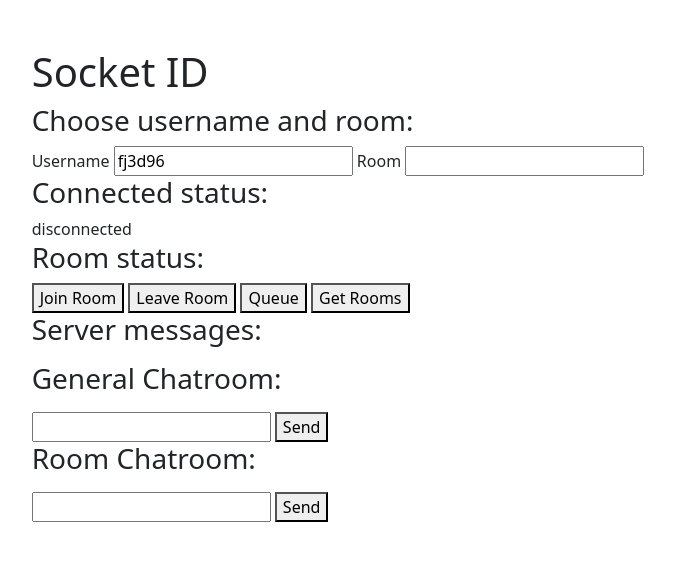
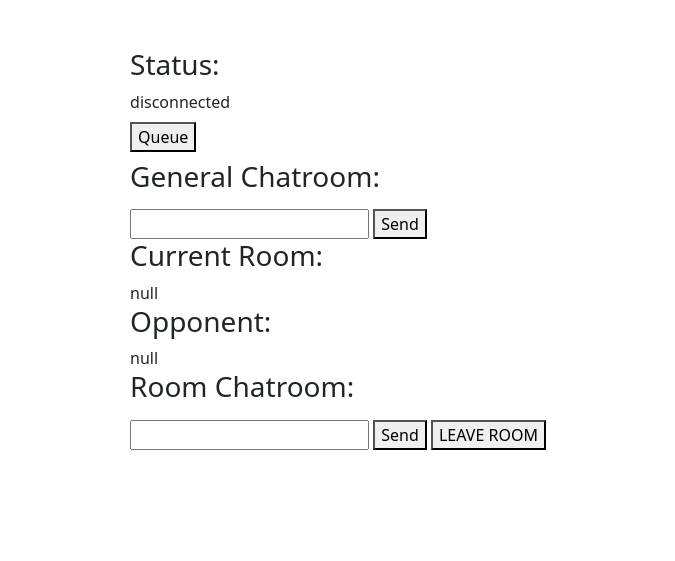
Before and after one commit to calvh/flask-socketio-tester, a Flask app: page / in a window 1280 px wide. Shown: the top 561 px of the page, without its empty margins (302-977 px from the left). Run offline with Flask 2, Linux system fonts and the light colour scheme; some libraries are stand-ins or nearby versions.

Commit message:
Add queuing system and frontend indicators

```diff
--- a/app/__init__.py
+++ b/app/__init__.py
@@ -22,20 +22,40 @@ socketio = SocketIO(
 # keep track of connected clients for reference in queue
 clients = set()
 
+# use queue to push clients into rooms
+queue = deque()
 
-queue = deque()
-# use queue to push clients into rooms
-# add to queue
-# trigger dequeuing
+
+@socketio.on("connect")
+def handle_connect(auth):
+    sid = request.sid
+
+    # TODO confirm that this works for logged in users
+    username = session.get("username", sid)
+
+    emit("general notification", f"{username} CONNECTED", broadcast=True)
+
+    clients.add(sid)
+
+
+@socketio.on("disconnect")
+def handle_disconnect():
+    sid = request.sid
+    clients.remove(sid)
+
+    for room in rooms():
+        emit("room notification", f"{sid} DISCONNECTED", to=room)
+
+
 @socketio.on("queue")
 def handle_queue():
-
     sid = request.sid
 
     # prevent duplicate queuing
-    if sid not in queue:
-        queue.append(sid)
+    if len(rooms()) > 1:
+        return emit("user notification", "Already in a room!")
 
+    queue.append(sid)
     players = set()
 
     while len(players) < 2:
@@ -48,7 +68,14 @@ def handle_queue():
     if len(players) < 2:
         last = players.pop()
         queue.append(last)
-        return emit("user notification", "Failed to find a match", to=last)
+        emit(
+            "status change",
+            {"status": "Waiting for players to join..."},
+            to=last,
+        )
+        return emit(
+            "user notification", "Waiting for players to join...", to=last
+        )
 
     # match found
     player1 = players.pop()
@@ -56,38 +83,31 @@ def handle_queue():
 
     room_id = uuid.uuid4().hex
 
+    # TODO investigate if this is necessary
     # check for collision with existing socket ids
-    # TODO investigate if this is necessary
     while room_id in clients:
         room_id = uuid.uuid4().hex
 
     join_room(room_id, sid=player1)
     join_room(room_id, sid=player2)
+
+    emit("status change", {"status": f"In game with {player2}"}, to=player1)
+    emit("status change", {"status": f"In game with {player1}"}, to=player2)
+
+    emit("room notification", f"{player1} JOINED", to=room_id)
+    emit("room notification", f"{player2} JOINED", to=room_id)
+
     emit("user notification", f"Joined room {room_id}", to=player1)
     emit("user notification", f"Joined room {room_id}", to=player2)
     emit("joined room", {"room": room_id, "opponent": player2}, to=player1)
     emit("joined room", {"room": room_id, "opponent": player1}, to=player2)
-    emit("room notification", f"{player1} vs {player2}!", to=room_id)
-
-
-@socketio.on("connected")
-def handle_connected(data):
-
-    data["message"] = "ONLINE"
-
-    # unnamed events will be handled by "messsage" on client-side
-    send(data, broadcast=True)
-
-    # could use request.sid or request.sid
-    sid = request.sid
-    clients.add(sid)
-
-    # TODO for registered users can use username from session
-    # ensure login method writes username to session cookie
 
 
 @socketio.on("general chat")
 def handle_general_chat(data):
+    sid = request.sid
+    username = session.get("username", sid)
+    data["username"] = username
     send(data, broadcast=True)
 
 
@@ -96,35 +116,13 @@ def handle_room_chat(data):
     # send named event so frontend can handle separately from general messages
     # check if client is in room
     if data["room"] in rooms():
+        sid = request.sid
+        username = session.get("username", sid)
+        data["username"] = username
         emit("room chat", data, to=data["room"])
 
 
-@socketio.on("get rooms")
-def handle_get_rooms(data):
-    emit("get rooms", {"rooms": rooms()})
-
-
-@socketio.on("disconnect")
-def handle_disconnect():
-    print(f"{request.sid} disconnected")
-    clients.remove(request.sid)
-
-
-@socketio.on("join")
-def on_join(data):
-
-    sid = request.sid
-    room = data["room"]
-
-    join_room(room)
-
-    # notify user of successful join
-    emit("user notification", f"Joined {room}")
-
-    # notify room that a new user has joined
-    emit("room notification", f"{sid} JOINED", to=room)
-
-
+# leave room
 @socketio.on("leave")
 def on_leave(data):
 
@@ -134,6 +132,7 @@ def on_leave(data):
 
     # notify user of successful exit
     emit("user notification", f"Left {room}")
+    emit("status change", {"status": "CONNECTED"})
 
     # notify room that a user has left
     emit("room notification", f"{sid} LEFT", to=room)
--- a/app/static/buttonlisten.js
+++ b/app/static/buttonlisten.js
@@ -1,13 +1,8 @@
 "use strict";
-
-$btnJoinRoom.addEventListener("click", (event) => {
-  event.preventDefault();
-  // joinRoom(getRoom());
-});
 
 $btnLeaveRoom.addEventListener("click", (event) => {
   event.preventDefault();
-  leaveRoom(getRoom());
+  leaveRoom(room);
 });
 
 $btnQueue.addEventListener("click", (event) => {
@@ -15,21 +10,13 @@ $btnQueue.addEventListener("click", (event) => {
   socket.emit("queue");
 });
 
-$btnGetRooms.addEventListener("click", (event) => {
-  event.preventDefault();
-  const username = getUsername() ? getUsername() : "anonymous";
-  socket.emit("get rooms", { username });
-});
-
 $btnSendGeneralChat.addEventListener("click", (event) => {
   event.preventDefault();
 
-  const username = getUsername() ? getUsername() : "anonymous";
   const message = $inputGeneralChat.value.trim();
 
   if (message) {
     socket.emit("general chat", {
-      username,
       message,
     });
   }
@@ -38,13 +25,10 @@ $btnSendGeneralChat.addEventListener("click", (event) => {
 $btnSendRoomChat.addEventListener("click", (event) => {
   event.preventDefault();
 
-  const username = getUsername() ? getUsername() : "anonymous";
-  const room = getRoom();
   const message = $inputRoomChat.value.trim();
 
   if (room && message) {
     socket.emit("room chat", {
-      username,
       message,
       room,
     });
--- a/app/static/definitions.js
+++ b/app/static/definitions.js
@@ -2,18 +2,12 @@
 
 const $socketId = document.querySelector("#socket-id");
 
-const $inputUsername = document.querySelector("#input-username");
-const $inputRoom = document.querySelector("#input-room");
-
 const $status = document.querySelector("#status");
 
 const $currentRoom = document.querySelector("#current-room");
-const $btnJoinRoom = document.querySelector("#btn-join-room");
+const $opponent = document.querySelector("#opponent");
 const $btnLeaveRoom = document.querySelector("#btn-leave-room");
 const $btnQueue = document.querySelector("#btn-queue");
-const $btnGetRooms = document.querySelector("#btn-get-rooms");
-
-const $serverMessages = document.querySelector("#server-messages");
 
 const $generalChatMessages = document.querySelector("#general-chat-messages");
 const $inputGeneralChat = document.querySelector("#input-general-chat");
--- a/app/static/functions.js
+++ b/app/static/functions.js
@@ -3,26 +3,15 @@
 const generateRandomString = (length = 6) =>
   Math.random().toString(20).substr(2, length);
 
-const getUsername = () => {
-  return $inputUsername.value.trim();
-};
-
-const getRoom = () => {
-  return $inputRoom.value.trim();
-};
-
-// trigger server to initiate join room
-const joinRoom = (room) => {
-  if (room) {
-    socket.emit("join", { username: getUsername(), room });
-    $currentRoom.textContent = room;
-  }
-};
-
 // trigger server to initiate leave room
 const leaveRoom = (room) => {
   if (room) {
-    socket.emit("leave", { username: getUsername(), room });
+    socket.emit("leave", { room });
+
     $currentRoom.textContent = "null";
+    $opponent.textContent = "null";
+
+    room = null;
+    opponent = null;
   }
 };
--- a/app/static/init.js
+++ b/app/static/init.js
@@ -1,2 +1 @@
 $status.textContent = "disconnected";
-$inputUsername.value = generateRandomString();
--- a/app/static/socketlisten.js
+++ b/app/static/socketlisten.js
@@ -1,16 +1,19 @@
 "use strict";
 
 socket.on("connect", () => {
-  $status.textContent = "connected";
-  $socketId.textContent = socket.id;
-  const username = getUsername() ? getUsername() : "anonymous";
-  socket.emit("connected", { username });
+  $status.textContent = "CONNECTED";
+});
+
+socket.on("status change", (data) => {
+  $status.textContent = data.status;
 });
 
 socket.on("disconnect", () => {
   $status.textContent = "disconnected";
-  $socketId.textContent = "null";
   $currentRoom.textContent = "null";
+  $opponent.textContent = "null";
+  room = null;
+  opponent = null;
 });
 
 // messages sent by unnamed events
@@ -21,6 +24,20 @@ socket.on("message", (data) => {
   $generalChatMessages.appendChild(node);
 });
 
+socket.on("room chat", (data) => {
+  const node = document.createElement("li");
+  node.textContent = `${data.username}: ${data.message}`;
+  node.classList.add("chat");
+  $roomChatMessages.appendChild(node);
+});
+
+socket.on("general notification", (notification) => {
+  const node = document.createElement("li");
+  node.textContent = notification;
+  node.classList.add("notification");
+  $generalChatMessages.appendChild(node);
+});
+
 socket.on("room notification", (notification) => {
   const node = document.createElement("li");
   node.textContent = notification;
@@ -28,22 +45,13 @@ socket.on("room notification", (notification) => {
   $roomChatMessages.appendChild(node);
 });
 
-socket.on("room chat", (data) => {
-  const node = document.createElement("li");
-  node.textContent = `${data.username}: ${data.message}`;
-  node.classList.add("chat");
-  $roomChatMessages.appendChild(node);
-});
-
 socket.on("user notification", (data) => {
   console.log(data);
 });
 
-socket.on("get rooms", (data) => {
-  console.log(data);
+socket.on("joined room", (data) => {
+  room = data.room;
+  opponent = data.opponent;
+  $currentRoom.textContent = room;
+  $opponent.textContent = opponent;
 });
-
-socket.on("joined room", (data)=>{
-    room = data.rooom
-    opponent = data.opponent
-});
--- a/app/templates/base.html
+++ b/app/templates/base.html
@@ -13,28 +13,11 @@
   <body>
     <section class="p-5 d-flex justify-content-center">
       <div>
-        <h1>Socket ID</h1>
-        <div id="socket-id"></div>
-
-        <h3>Choose username and room:</h3>
-        <label for="input-username">Username</label>
-        <input type="text" id="input-username" />
-        <label for="input-room">Room</label>
-        <input type="text" id="input-room" />
-
-        <h3>Connected status:</h3>
+        <h3>Status:</h3>
         <div id="status"></div>
 
-        <h3>Room status:</h3>
-        <div id="current-room"></div>
-        <button id="btn-join-room">Join Room</button>
-        <button id="btn-leave-room">Leave Room</button>
-        <button id="btn-queue">Queue</button>
-        <button id="btn-get-rooms">Get Rooms</button>
-
-        <h3>Server messages:</h3>
-        <div>
-          <ul id="server-messages"></ul>
+        <div class="my-2">
+          <button id="btn-queue">Queue</button>
         </div>
 
         <h3>General Chatroom:</h3>
@@ -44,11 +27,18 @@
           <button id="btn-send-general-chat">Send</button>
         </div>
 
+        <h3>Current Room:</h3>
+        <div id="current-room">null</div>
+
+        <h3>Opponent:</h3>
+        <div id="opponent">null</div>
+
         <h3>Room Chatroom:</h3>
         <div>
           <ul id="room-chat-messages"></ul>
           <input type="text" id="input-room-chat" />
           <button id="btn-send-room-chat">Send</button>
+          <button id="btn-leave-room">LEAVE ROOM</button>
         </div>
       </div>
     </section>
```
